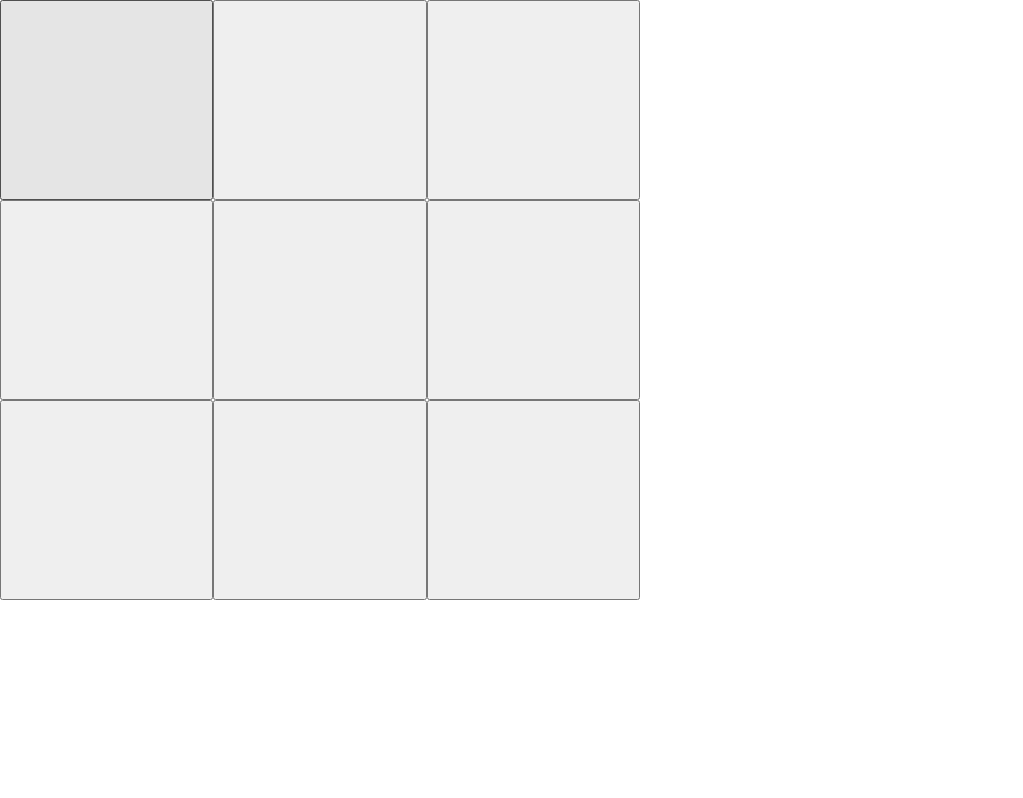
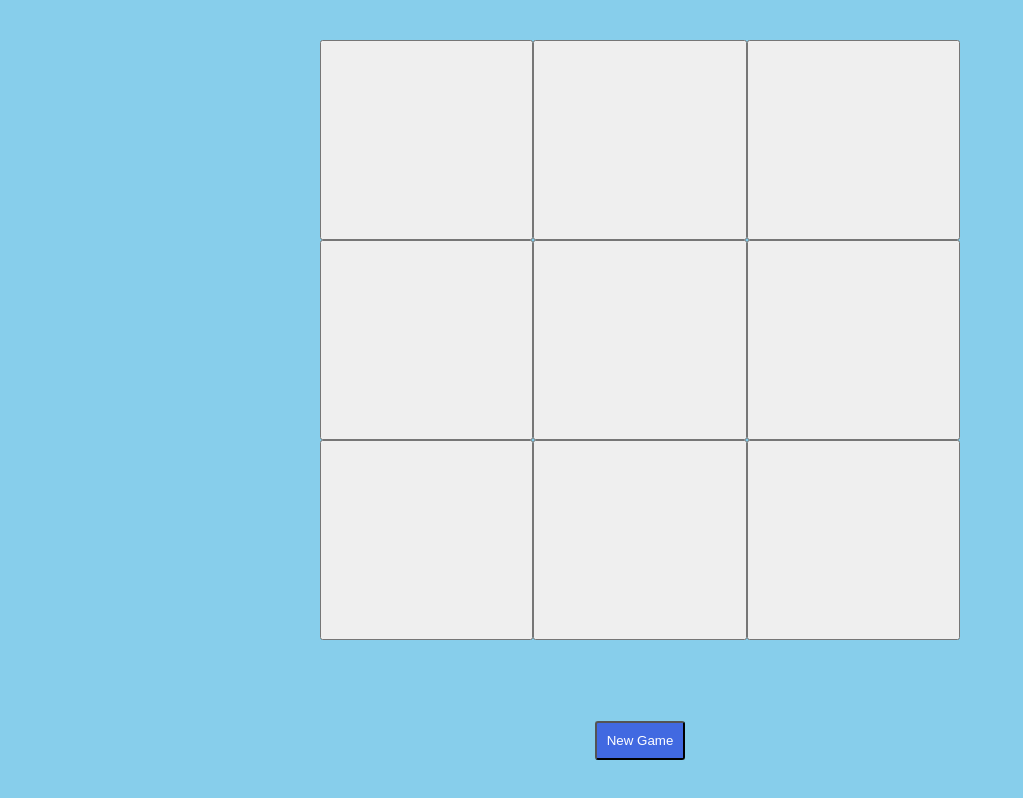
Before and after one commit to miriyan254/tic-tac-toe, a React (Vite) app: page / in a window 1280 px wide. Shown: the whole page, without its empty margins (0-1023 px from the left). Built offline with nearby package versions, Linux system fonts and the light colour scheme.

Commit message:
6. Update GameBoard.jsx

```diff
--- a/src/components/GameBoard.jsx
+++ b/src/components/GameBoard.jsx
@@ -4,7 +4,7 @@ import Button from './Button';
 const initialBoard = [null, null, null, null, null, null, null, null, null];
 
 function deriveGameBoard(gms) {
-  const board = initialBoard;
+  const board = [...initialBoard];
   for (const gm of gms) { board[gm.sqInd] = gm.sqMark; }
   return board;
 }
@@ -18,10 +18,17 @@ function GameBoard() {
 
   const currBoard = deriveGameBoard(moves);
 
+function handleNewGame(){
+  setMoves([]);
+}
+
   return (
-      	<ul>
-		{currBoard.map( (mark, i) => <li key={i}><Button handleOnClick={() => handleMove(i)}>{mark}</Button></li> )}
-	</ul>
+    <main>
+      <ul>
+        {currBoard.map( (mark, i) => <li key={i}><Button handleOnClick={() => handleMove(i)}>{mark}</Button></li> )}
+      </ul>
+      <Button handleOnClick={handleNewGame}>New Game</Button>
+    </main>
   );
 
 }
```
